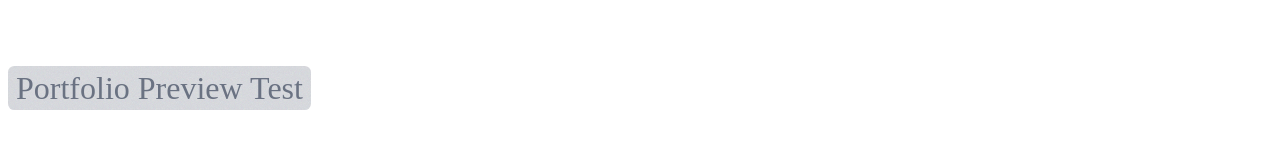
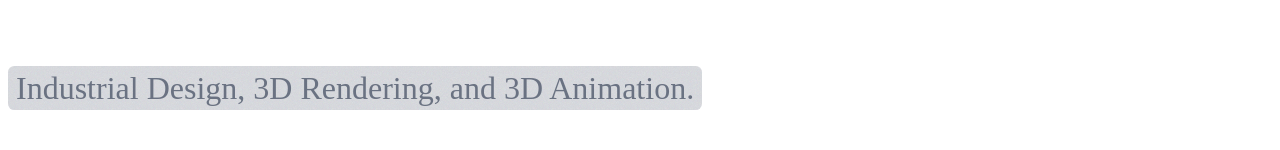
Before and after one commit to ellbosch/JaclynPortfolio, a React (Vite) app: page / in a window 1280 px wide. Shown: the part 159-309 px from the top of the page. Built offline with nearby package versions, Linux system fonts and the light colour scheme; a web font is replaced by a local one.

Commit message:
Revert "fast-path test: swap hero subtitle for Portfolio Preview Test"
This reverts commit e4f3e66b3f20fe6b0e9078ab25435809e14364e6.

```diff
--- a/src/pages/Home.tsx
+++ b/src/pages/Home.tsx
@@ -123,7 +123,7 @@ const Home = () => {
               }}
             />
             <span className="relative text-gray-500 dark:text-gray-400">
-              Portfolio Preview Test
+              Industrial Design, 3D Rendering, and 3D Animation.
             </span>
           </span>
           {/* Mobile version - two lines, hidden on larger screens */}
@@ -145,7 +145,7 @@ const Home = () => {
                 }}
               />
               <span className="relative text-gray-500 dark:text-gray-400">
-                Portfolio Preview Test
+                Industrial Design, 3D Rendering,
               </span>
             </span>
             <span className="block h-2" />
@@ -166,7 +166,7 @@ const Home = () => {
                 }}
               />
               <span className="relative text-gray-500 dark:text-gray-400">
-                (fast-path test)
+                and 3D Animation.
               </span>
             </span>
           </span>
```
